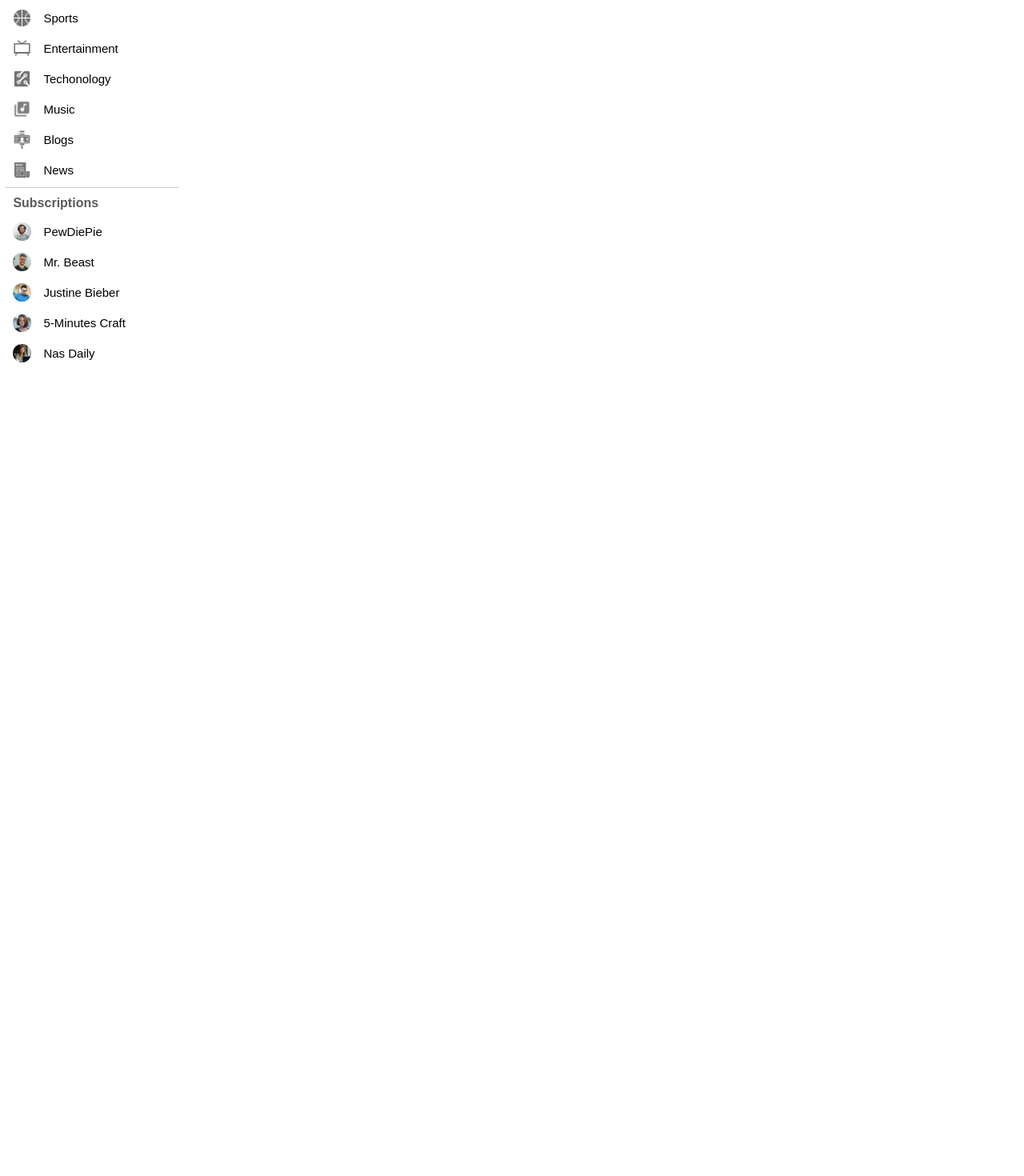
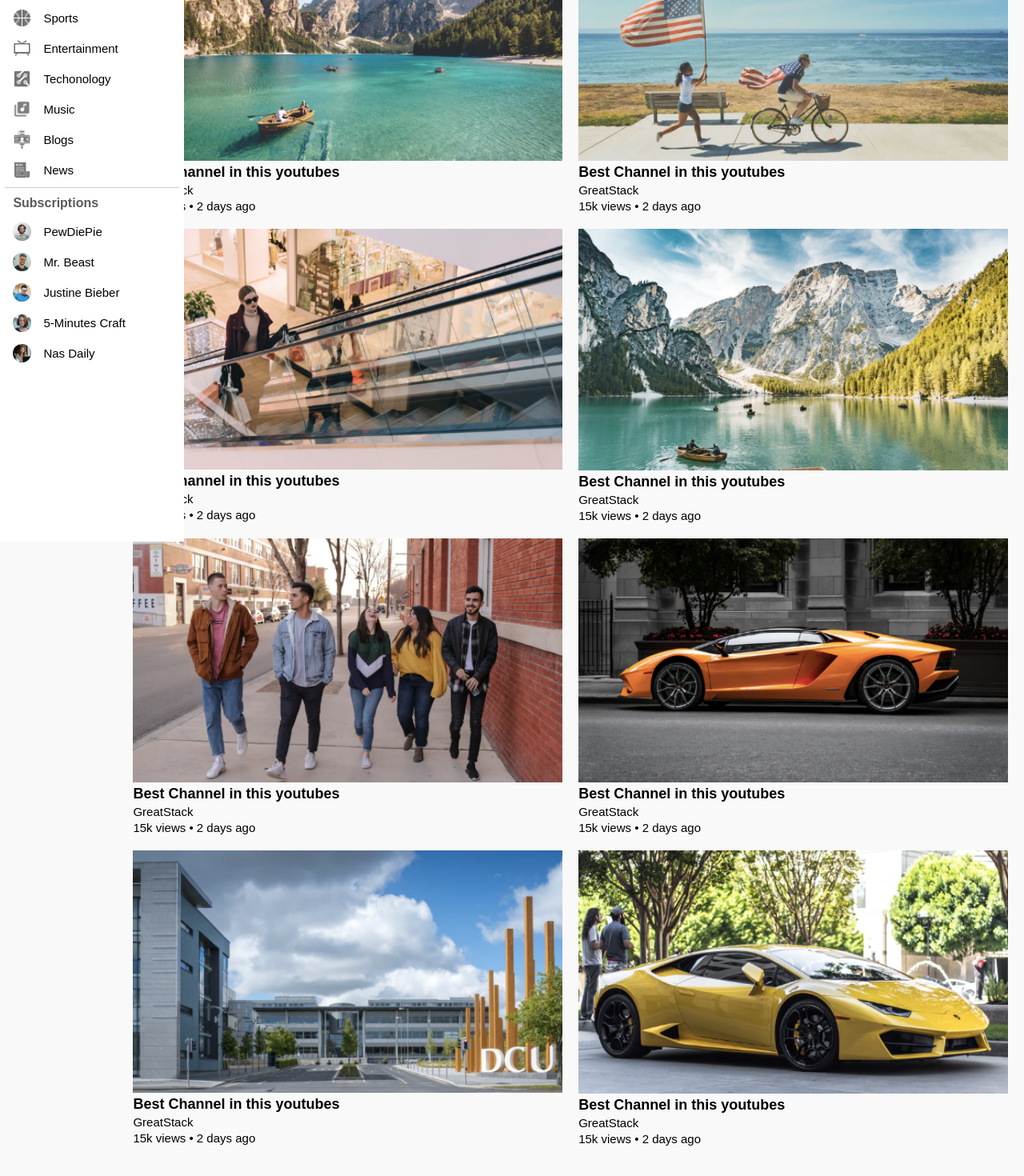
Before and after one commit to chrls97/youtube-clone, a React (Vite) app: page / in a window 1280 px wide. Shown: the part 174-1644 px from the top of the page at 80% size. Before the commit the page ends 800 px from the top, so only its background shows below. Built offline with nearby package versions, Linux system fonts and the light colour scheme.

Commit message:
done on content feed

```diff
--- /dev/null
+++ b/src/Components/Feed/Feed.css
@@ -0,0 +1,20 @@
+.feed{
+  display: grid;
+  grid-template-columns: repeat(auto-fill, minmax(500px, 1fr));
+  gap: 20px;
+}
+
+.card img{
+  width: 100%;
+  height: auto;
+}
+
+.card h2{
+  font-size: 18px;
+}
+
+.card h3, .card p{
+  font-weight: 500;
+  margin-top: 3px;
+  font-size: 15px;
+}
--- /dev/null
+++ b/src/Components/Feed/Feed.jsx
@@ -0,0 +1,69 @@
+import React from 'react'
+import './Feed.css'
+import thumbnail1 from '../../Assets/thumbnail1.png'
+import thumbnail2 from '../../Assets/thumbnail2.png'
+import thumbnail3 from '../../Assets/thumbnail3.png'
+import thumbnail4 from '../../Assets/thumbnail4.png'
+import thumbnail5 from '../../Assets/thumbnail5.png'
+import thumbnail6 from '../../Assets/thumbnail6.png'
+import thumbnail7 from '../../Assets/thumbnail7.png'
+import thumbnail8 from '../../Assets/thumbnail8.png'
+
+const Feed = () => {
+  return (
+    <div className="feed">
+      <div className='card'>
+        <img src={thumbnail1} alt="" />
+        <h2>Best Channel in this youtubes</h2>
+        <h3>GreatStack</h3>
+        <p>15k views &bull; 2 days ago</p>
+      </div>
+      <div className='card'>
+        <img src={thumbnail2} alt="" />
+        <h2>Best Channel in this youtubes</h2>
+        <h3>GreatStack</h3>
+        <p>15k views &bull; 2 days ago</p>
+      </div>
+      <div className='card'>
+        <img src={thumbnail3} alt="" />
+        <h2>Best Channel in this youtubes</h2>
+        <h3>GreatStack</h3>
+        <p>15k views &bull; 2 days ago</p>
+      </div>
+      <div className='card'>
+        <img src={thumbnail4} alt="" />
+        <h2>Best Channel in this youtubes</h2>
+        <h3>GreatStack</h3>
+        <p>15k views &bull; 2 days ago</p>
+      </div>
+      <div className='card'>
+        <img src={thumbnail5} alt="" />
+        <h2>Best Channel in this youtubes</h2>
+        <h3>GreatStack</h3>
+        <p>15k views &bull; 2 days ago</p>
+      </div>
+      <div className='card'>
+        <img src={thumbnail6} alt="" />
+        <h2>Best Channel in this youtubes</h2>
+        <h3>GreatStack</h3>
+        <p>15k views &bull; 2 days ago</p>
+      </div>
+      <div className='card'>
+        <img src={thumbnail7} alt="" />
+        <h2>Best Channel in this youtubes</h2>
+        <h3>GreatStack</h3>
+        <p>15k views &bull; 2 days ago</p>
+      </div>
+      <div className='card'>
+        <img src={thumbnail8} alt="" />
+        <h2>Best Channel in this youtubes</h2>
+        <h3>GreatStack</h3>
+        <p>15k views &bull; 2 days ago</p>
+      </div>
+
+    </div>
+
+  )
+}
+
+export default Feed
--- a/src/Pages/Home/Home.css
+++ b/src/Pages/Home/Home.css
@@ -0,0 +1,12 @@
+.container{
+  background-color: #f9f9f9;
+  padding-left: 13%;
+  padding-right: 20px;
+  padding-top: 20px;
+  padding-bottom: 50px;
+
+}
+
+.large-container{
+  padding-left: 5.5%;
+}
```
Also changed, not shown: src/Components/Feeds/Feed.css (deleted), src/Components/Feeds/Feed.jsx (deleted).
